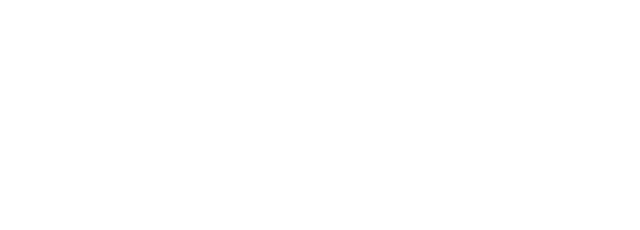
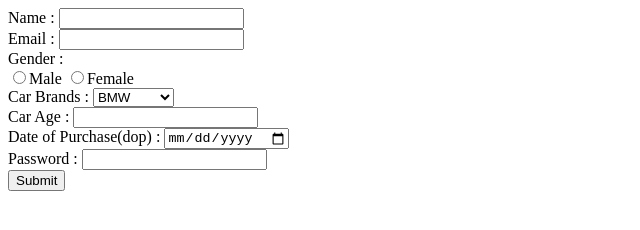
Before and after one commit to acciojob/car-insurance-form-druva-06, a website: page main.html in a window 1280 px wide. Shown: the whole page, without its empty margins (0-640 px from the left). Drawn offline with Linux system fonts and the light colour scheme.

Commit message:
created a submission

```diff
--- a/main.html
+++ b/main.html
@@ -8,8 +8,33 @@
 
 <body>
 	<!-- the entire body must be written by student -->
-    <script type="text/javascript" src="./script.js">
-</script>
+	<main>
+		<section>
+			<form method="post">
+				<label for="name">Name : </label>
+				<input type="text" name="name" id="name" required> <br>
+				<label for="email">Email : </label>
+				<input type="email" name="email" id="email" required> <br>
+				<label for="gender">Gender : </label> <br>
+				<input type="radio" name="gender" value="male" required>Male
+				<input type="radio" name="gender" value="female" required>Female <br>
+				<label for="cars">Car Brands : </label>
+				<select name="cars" id="cars">
+					<option value="bmw">BMW</option>
+					<option value="audi">Audi</option>
+					<option value="mercedez">Mercedez</option>
+				</select> <br>
+				<label for="carage">Car Age : </label>
+				<input type="number" name="carage" id="carage" required><br>
+				<label for="dop">Date of Purchase(dop) : </label>
+				<input type="date" name="dop" id="dop" required><br>
+				<label for="password">Password : </label>
+				<input type="password" name="password" id="password" required><br>
+				<button type="submit">Submit</button>
+			</form>
+		</section>
+	</main>
+    <script type="text/javascript" src="./script.js"></script>
 
 </body>
 
```
